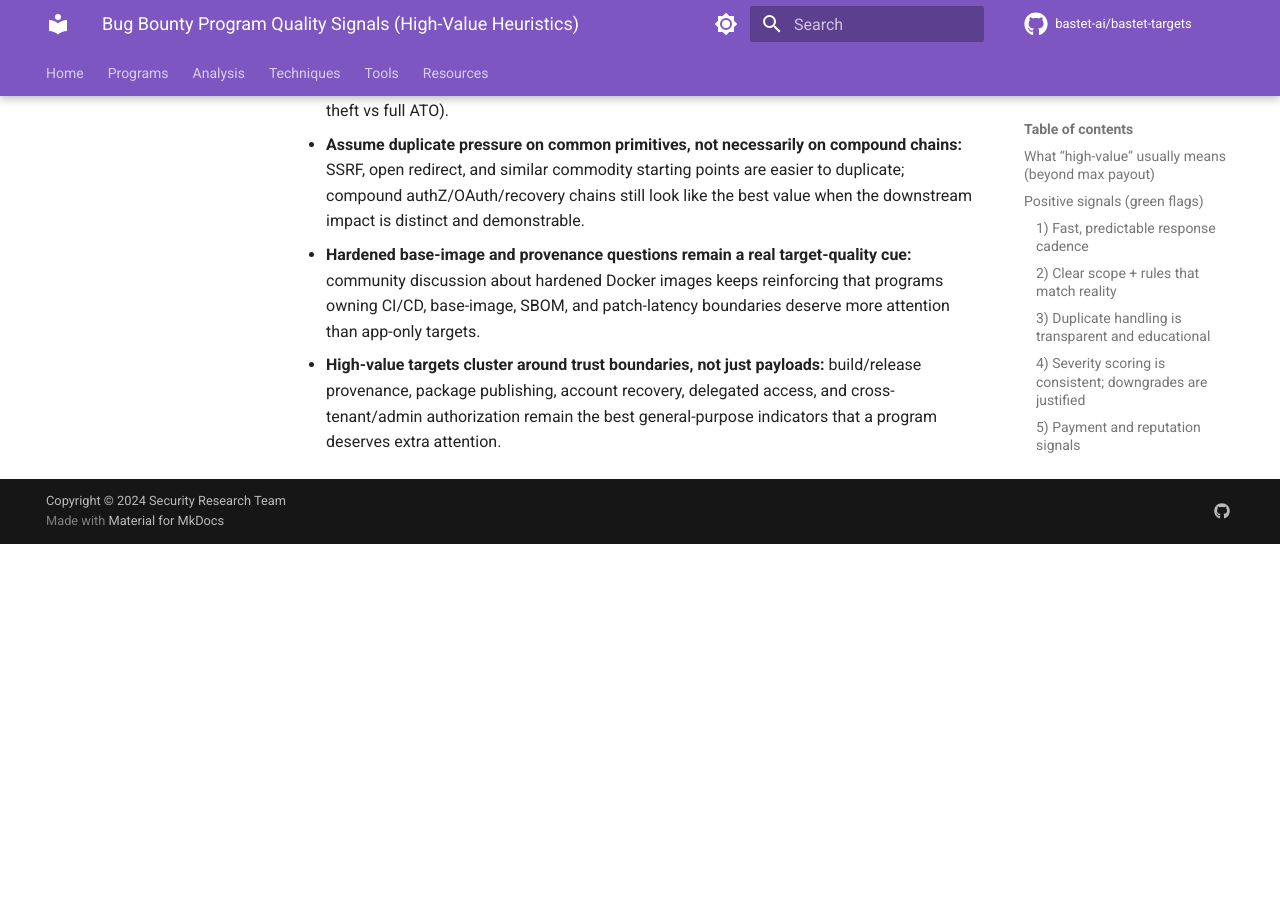
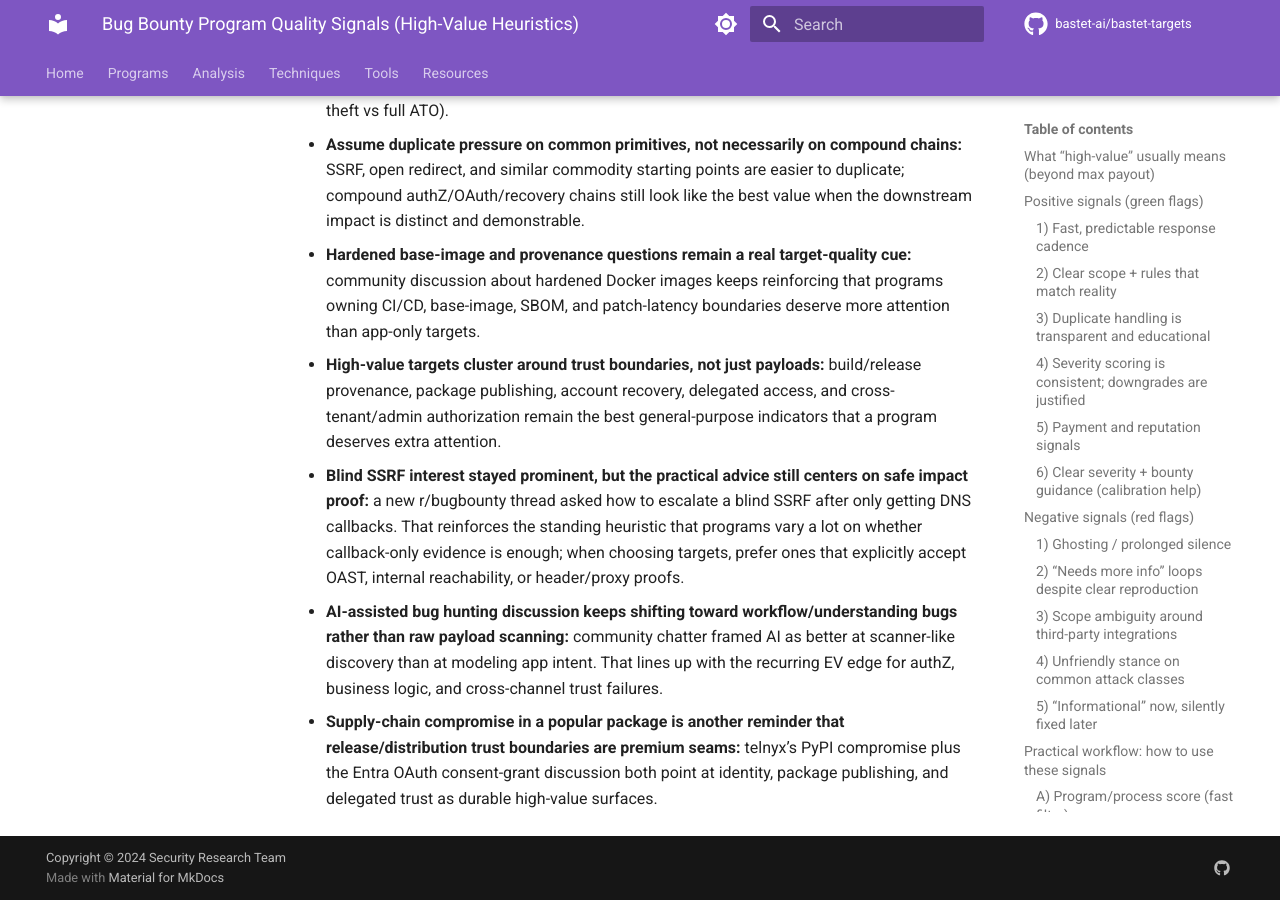
Before and after one commit to bastet-ai/bastet-targets, an MkDocs documentation site: the page built from docs/program-quality-signals.md, in a window 1280 px wide and 900 px high, scrolled down 8078 px. Built offline with MkDocs 1.6.1 and Material for MkDocs 9.7.7, drawn with Linux system fonts in a browser that asks for light colours; comment, search, counter and statistics services are not loaded; before the commit the page ends 8622 px from its top, so only the background shows below that.

Commit message:
Update program quality signals from Mar 28 scan

```diff
--- a/docs/program-quality-signals.md
+++ b/docs/program-quality-signals.md
@@ -179,3 +179,7 @@
 - **Assume duplicate pressure on common primitives, not necessarily on compound chains:** SSRF, open redirect, and similar commodity starting points are easier to duplicate; compound authZ/OAuth/recovery chains still look like the best value when the downstream impact is distinct and demonstrable.
 - **Hardened base-image and provenance questions remain a real target-quality cue:** community discussion about hardened Docker images keeps reinforcing that programs owning CI/CD, base-image, SBOM, and patch-latency boundaries deserve more attention than app-only targets.
 - **High-value targets cluster around trust boundaries, not just payloads:** build/release provenance, package publishing, account recovery, delegated access, and cross-tenant/admin authorization remain the best general-purpose indicators that a program deserves extra attention.
+
+- **Blind SSRF interest stayed prominent, but the practical advice still centers on safe impact proof:** a new r/bugbounty thread asked how to escalate a blind SSRF after only getting DNS callbacks. That reinforces the standing heuristic that programs vary a lot on whether callback-only evidence is enough; when choosing targets, prefer ones that explicitly accept OAST, internal reachability, or header/proxy proofs.
+- **AI-assisted bug hunting discussion keeps shifting toward workflow/understanding bugs rather than raw payload scanning:** community chatter framed AI as better at scanner-like discovery than at modeling app intent. That lines up with the recurring EV edge for authZ, business logic, and cross-channel trust failures.
+- **Supply-chain compromise in a popular package is another reminder that release/distribution trust boundaries are premium seams:** telnyx’s PyPI compromise plus the Entra OAuth consent-grant discussion both point at identity, package publishing, and delegated trust as durable high-value surfaces.
```
